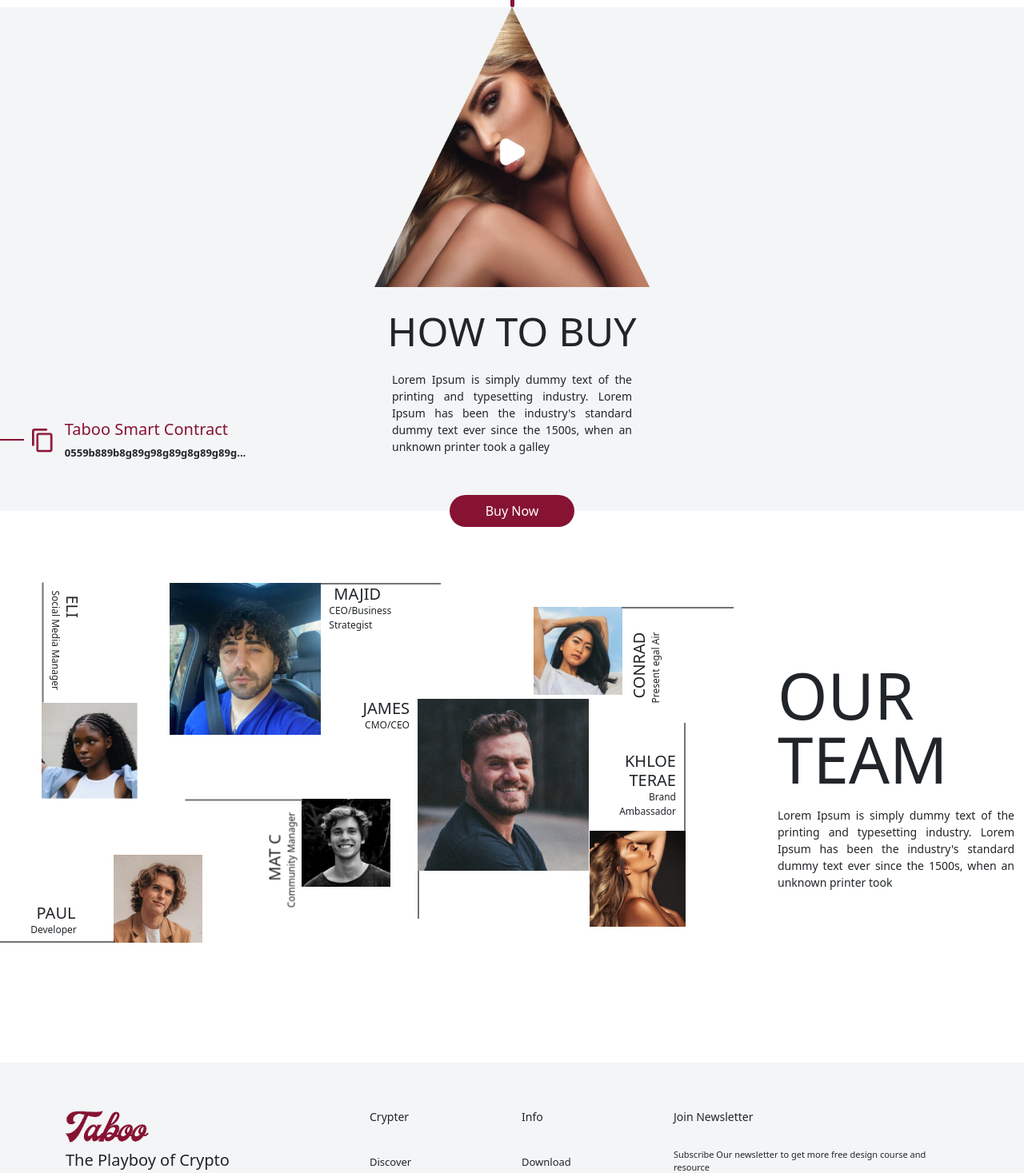
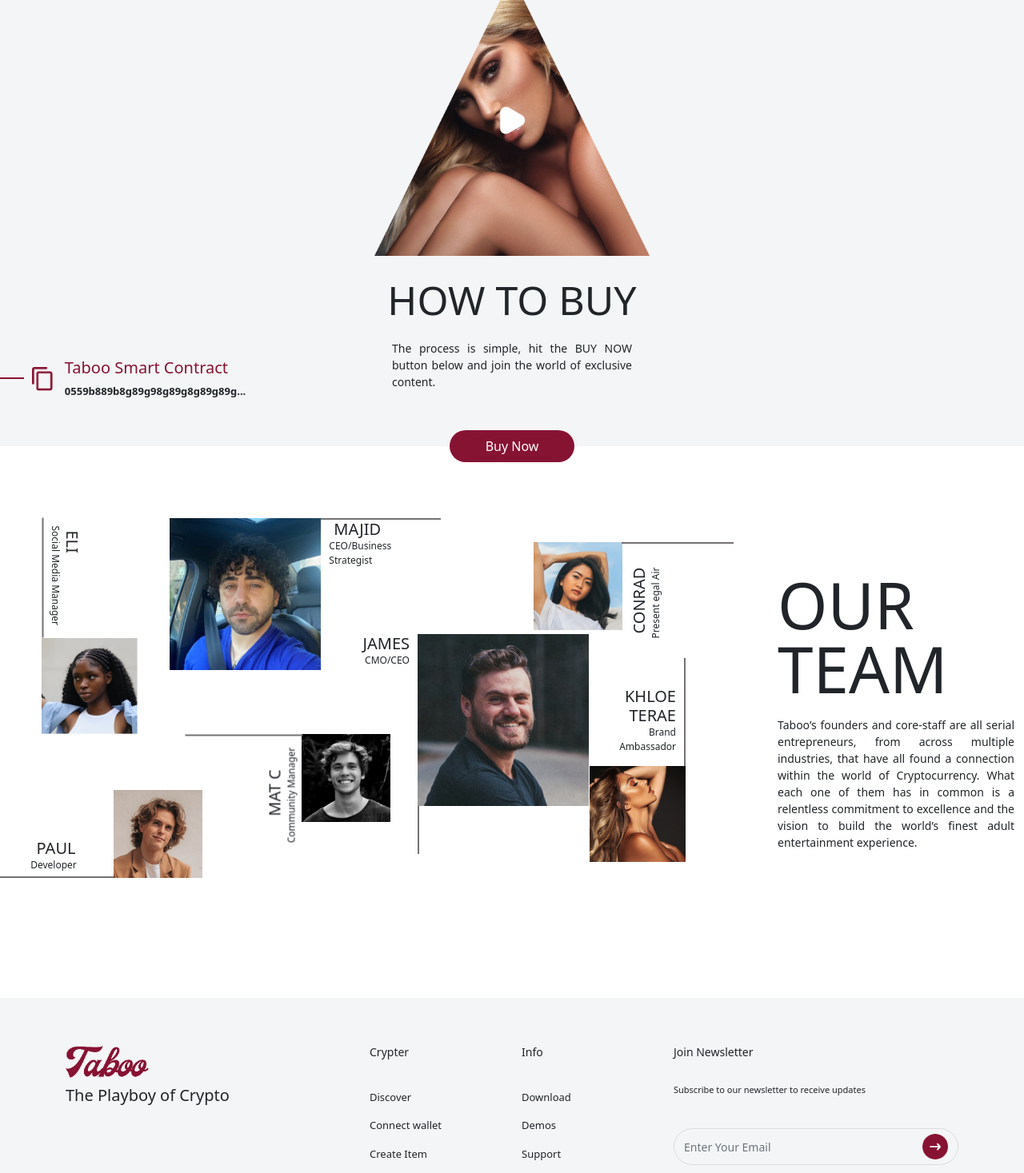
Before and after one commit to muskan099/Taboo, a React (Create React App) app: page / in a window 1280 px wide. Shown: the part 2750-4217 px from the top of the page at 80% size. Built offline with nearby package versions, Linux system fonts and the light colour scheme; sample sign-in values are in the browser's storage; what web3modal would draw is missing.

Commit message:
changes according to client

```diff
--- a/public/index.html
+++ b/public/index.html
@@ -122,13 +122,10 @@
             });
           }
 
-          if (
-            !firstBanner.isInViewport() &&
-            secondBanner.isInViewport() &&
-            !isRoadMapInViewport
-          ) {
+          /* prettier-ignore */
+          if (!firstBanner.isInViewport() && secondBanner.isInViewport() && !isRoadMapInViewport) {
             secondBanner.css({
-              backgroundPosition: `bottom 97% center`,
+              backgroundPosition: `bottom 90% center`,
               transition: "all 3000ms",
             });
             tabooAboutUsNft.removeClass("opacity-zero");
@@ -140,6 +137,23 @@
             });
             tabooAboutUsBox.css({
               animation: "fadeInLeft 3s ease-in-out",
+            });
+          }
+
+          /* prettier-ignore */
+          if (!isFirstBannerVisible && isSecondBannerVisible && !isRoadMapInViewport
+          ) {
+            $(".header-main").css({
+              opacity: 0,
+              transition: "opacity 500ms ease-in-out",
+            });
+          }
+
+          /* prettier-ignore */
+          if (isSecondBannerVisible && (isFirstBannerVisible || isRoadMapInViewport)) {
+            $(".header-main").css({
+              opacity: 1,
+              transition: "opacity 500ms ease-in-out",
             });
           }
         });
--- a/src/App.css
+++ b/src/App.css
@@ -52,7 +52,7 @@
   background-image: url("./assets/images/banner.png");
   min-height: 100vh;
   background-repeat: no-repeat;
-  background-attachment: fixed;
+  /* background-attachment: fixed; */
   background-size: cover;
   background-position: center bottom -400px;
   display: flex;
@@ -158,7 +158,7 @@
   min-height: 100vh;
   background-image: url("./assets/images/3_full View.png");
   background-repeat: no-repeat;
-  background-attachment: fixed;
+  /* background-attachment: fixed; */
   background-size: cover;
   background-position: bottom 20% center;
   display: flex;
@@ -335,10 +335,6 @@
   transform: rotate(45deg);
 }
 
-
-
-
-
 .inner-roadmap-list > li:nth-child(odd) > div ul {
   padding-right: 75px;
   padding-left: 0;
@@ -930,9 +926,9 @@
 }
 .nft-side-about-us {
   position: relative;
-    max-width: 460px;
+  max-width: 420px;
   top: 0px;
-    right: -35px;
+  right: -100px;
 }
 .nft-side-about-us h5 {
   position: absolute;
@@ -991,7 +987,6 @@
 }
 
 @media (max-width: 1150px) {
-
   .team-sec-new .team-side-box {
     text-align: center;
     margin-bottom: 30px;
@@ -1009,8 +1004,7 @@
   }
 }
 
-@media (max-width: 1120px){
-
+@media (max-width: 1120px) {
   .team-list {
     width: 800px;
     margin: 0 auto;
--- a/src/components/UI/Footer.jsx
+++ b/src/components/UI/Footer.jsx
@@ -108,10 +108,7 @@
             <div>
               <h6>Join Newsletter</h6>
               <div className="newsletter-box">
-                <p>
-                  Subscribe Our newsletter to get more free design course and
-                  resource
-                </p>
+                <p>Subscribe to our newsletter to receive updates</p>
                 <InputGroup className="">
                   <FormControl
                     placeholder="Enter Your Email"
--- a/src/pages/Homepage.jsx
+++ b/src/pages/Homepage.jsx
@@ -88,10 +88,17 @@
                   <span>Taboo</span>
                 </h2>
                 <p>
-                  Lorem Ipsum is simply dummy text of the printing and
-                  typesetting industry. Lorem Ipsum has been the industry's
-                  standard dummy text ever since the 1500s, when an unknown
-                  printer took
+                  At TABOO, nothing is forbidden. We aim to promote personal
+                  empowerment, inspiring our holders to be confident, happy, and
+                  excited to explore their taboo fantasies. Put simply, Taboo
+                  will not only be a platform to discover adult content from
+                  carefully selected models, but also a gateway to some of the
+                  world’s most beautiful NFTs, with a beautiful TABOO Metaverse
+                  to come The best bit? That would be the full integration of
+                  NFT blockchain technology, the fiat on-ramp for easy purchase,
+                  breath-taking Virtual Reality experiences and the finest
+                  content, making Taboo a genuine market disruptor within the
+                  adult industry
                 </p>
                 <div className="d-flex align-items-center">
                   <a href="" className="common-btn">
@@ -136,7 +143,7 @@
                     </h2>
                   </div>
                   <li
-                    className="aos-init aos-animate"
+                    className="aos-init aos-animate show-roadmap-content"
                     data-aos="fade-left"
                     data-aos-duration="20"
                     data-aos-delay="20"
@@ -289,10 +296,8 @@
                 </div>
                 <h3>How To Buy</h3>
                 <p>
-                  Lorem Ipsum is simply dummy text of the printing and
-                  typesetting industry. Lorem Ipsum has been the industry's
-                  standard dummy text ever since the 1500s, when an unknown
-                  printer took a galley{" "}
+                  The process is simple, hit the BUY NOW button below and join
+                  the world of exclusive content.
                 </p>
                 <a href="#">Buy Now</a>
               </div>
@@ -324,10 +329,12 @@
                   <span>Team</span>
                 </h2>
                 <p>
-                  Lorem Ipsum is simply dummy text of the printing and
-                  typesetting industry. Lorem Ipsum has been the industry's
-                  standard dummy text ever since the 1500s, when an unknown
-                  printer took
+                  Taboo’s founders and core-staff are all serial entrepreneurs,
+                  from across multiple industries, that have all found a
+                  connection within the world of Cryptocurrency. What each one
+                  of them has in common is a relentless commitment to excellence
+                  and the vision to build the world’s finest adult entertainment
+                  experience.
                 </p>
               </div>
             </Col>
```
Also changed, not shown: contentToChange.txt (added), 1 other file (tests, documents, lock files or other folders). Lines whose indentation alone changed are shown as unchanged.
